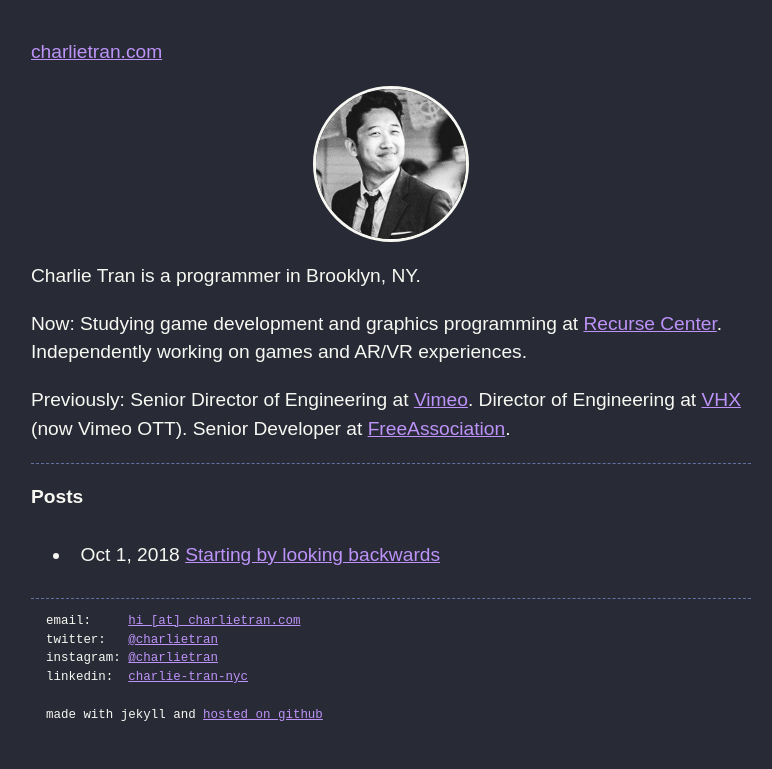
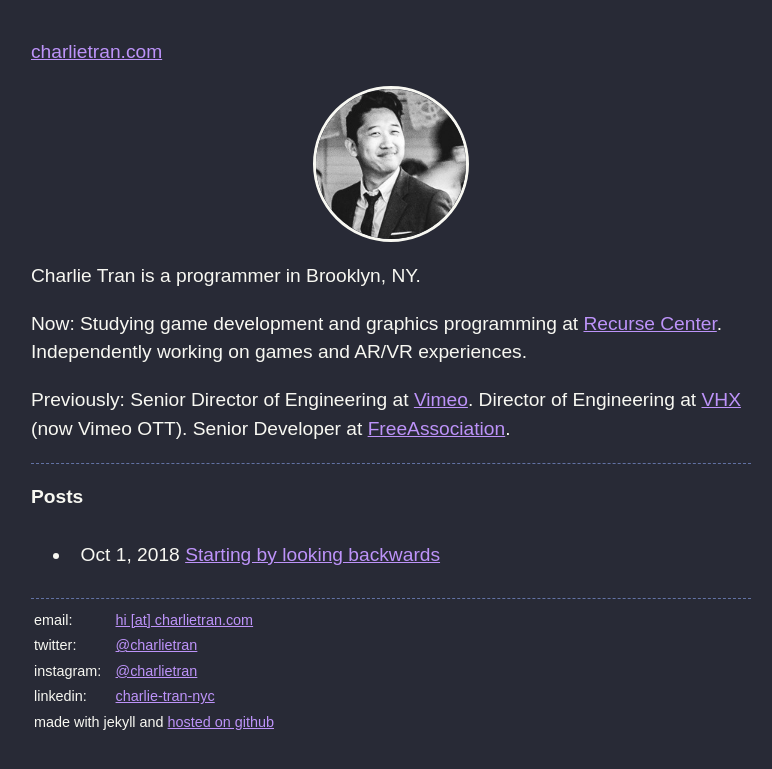
Before and after one commit to charlietran/charlietran.github.io, a Jekyll site: the page built from index.md, in a window 1280 px wide. Shown: the top 769 px of the page, without its empty margins (249-1021 px from the left). Built offline with Jekyll 4.4.1, drawn with Linux system fonts in a browser that asks for light colours; some web fonts are replaced.

Commit message:
Use table for footer instead of pre block

```diff
--- a/_includes/footer.html
+++ b/_includes/footer.html
@@ -1,10 +1,25 @@
 <footer>
-  <pre>
-  email:     <a href="mailto:'hi [at] charlietran.com'">hi [at] charlietran.com</a>
-  twitter:   <a href="https://twitter.com/charlietran">@charlietran</a>
-  instagram: <a href="https://instagram.com/charlietran/">@charlietran</a>
-  linkedin:  <a href="https://www.linkedin.com/in/charlie-tran-nyc/">charlie-tran-nyc</a>
-
-  made with jekyll and <a href="https://github.com/charlietran/charlietran.github.io">hosted on github</a>
-  </pre>
+  <table>
+    <tr>
+      <td>email:</td>
+      <td><a href="mailto:'hi [at] charlietran.com'">hi [at] charlietran.com</a></td>
+      </td>
+    </tr>
+    <tr>
+      <td>twitter:</td>
+      <td><a href="https://twitter.com/charlietran">@charlietran</a></td> </tr>
+    <tr>
+      <td>instagram:</td>
+      <td><a href="https://instagram.com/charlietran/">@charlietran</a></td>
+    </tr>
+    <tr>
+      <td>linkedin:</td>
+      <td><a href="https://www.linkedin.com/in/charlie-tran-nyc/">charlie-tran-nyc</a></td>
+    </tr>
+    <tr>
+      <td colspan=2>
+        made with jekyll and <a href="https://github.com/charlietran/charlietran.github.io">hosted on github</a>
+      </td>
+    </tr>
+  </table>
 </footer>
--- a/assets/style.scss
+++ b/assets/style.scss
@@ -65,5 +65,10 @@ section,footer {
 }
 
 footer {
-  font-size: 0.8em;
+  font-size: 0.75em;
 }
+
+footer table {
+  padding:0.5em 0;
+
+}
```
